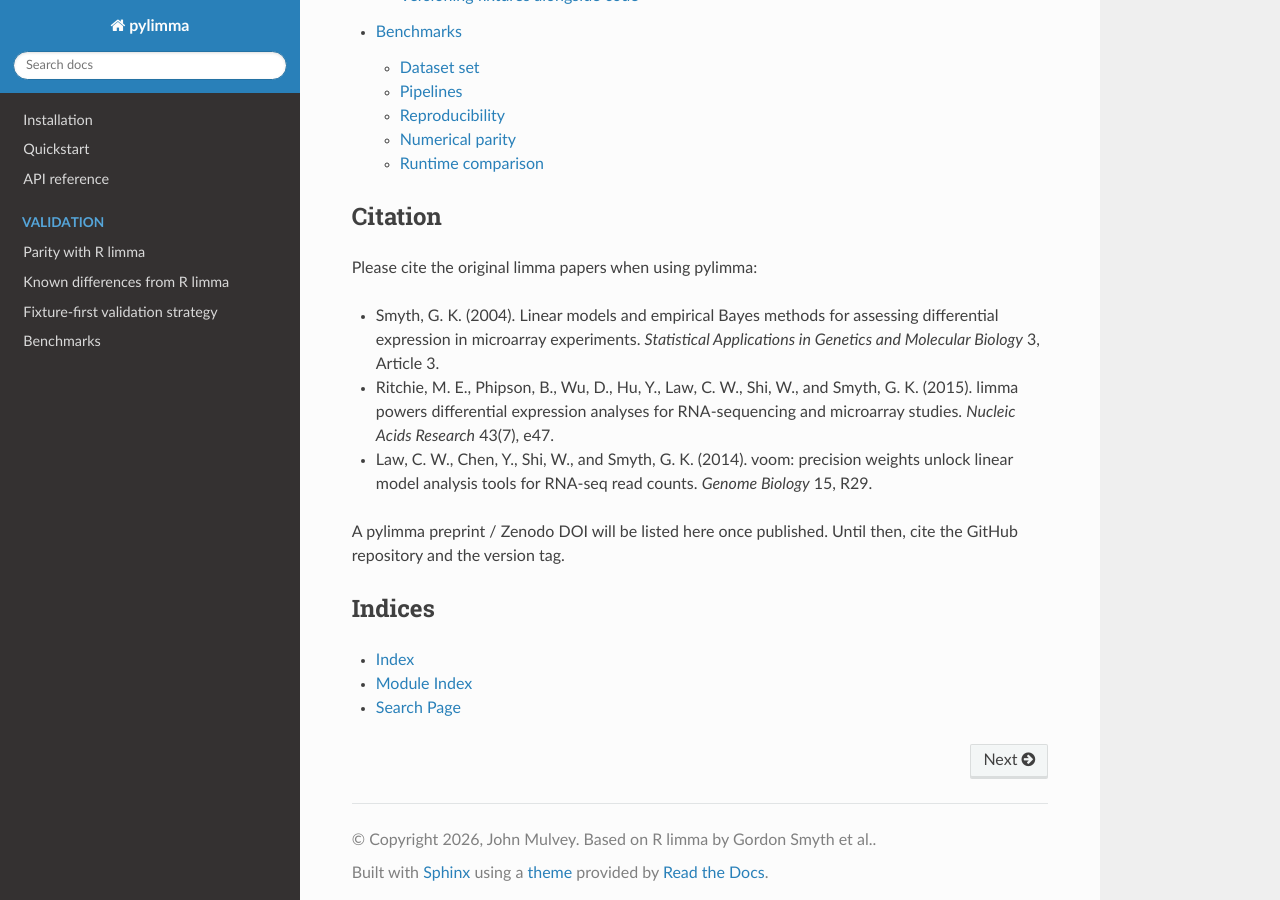
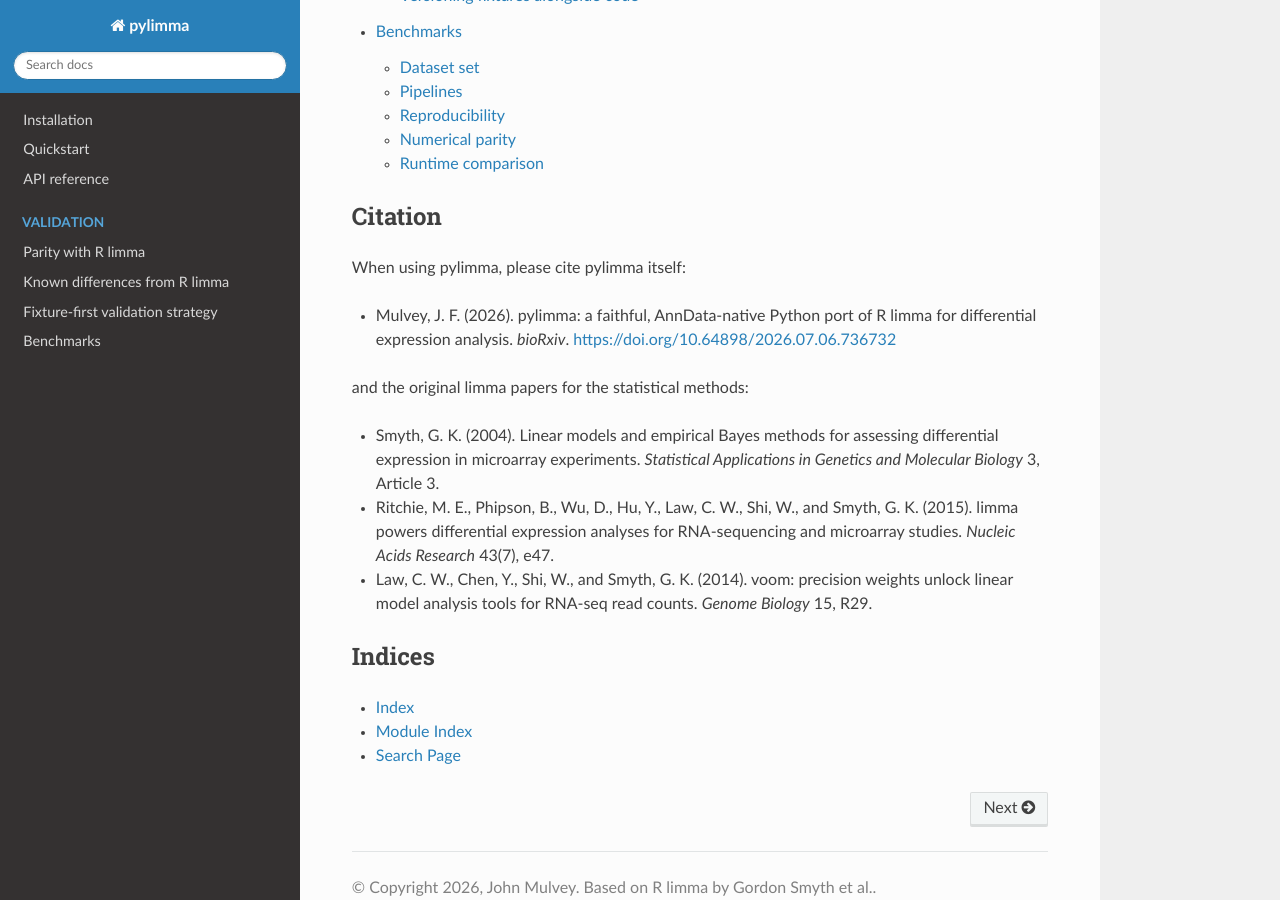
Before and after one commit to john-mulvey/pylimma, a Sphinx documentation site: the page built from docs/index.rst, in a window 1280 px wide and 900 px high, scrolled down 1901 px. Built offline with Sphinx 7.4.7 and the Read the Docs theme 3.1.0, drawn with Linux system fonts in a browser that asks for light colours; pages that are not in the unit, such as notebooks, are missing from menus.

Commit message:
docs: cite the pylimma preprint
README and docs/index.rst replace the preprint placeholders with the
bioRxiv citation (doi:10.64898/2026.07.06.736732); the docs index now
asks users to cite pylimma as well as the limma papers.

```diff
--- a/docs/index.rst
+++ b/docs/index.rst
@@ -66,7 +66,13 @@ Contents
 Citation
 --------
 
-Please cite the original limma papers when using pylimma:
+When using pylimma, please cite pylimma itself:
+
+- Mulvey, J. F. (2026). pylimma: a faithful, AnnData-native Python port
+  of R limma for differential expression analysis. *bioRxiv*.
+  https://doi.org/10.64898/2026.07.06.736732
+
+and the original limma papers for the statistical methods:
 
 - Smyth, G. K. (2004). Linear models and empirical Bayes methods for
   assessing differential expression in microarray experiments.
@@ -80,9 +86,6 @@ Please cite the original limma papers when using pylimma:
   precision weights unlock linear model analysis tools for RNA-seq
   read counts. *Genome Biology* 15, R29.
 
-A pylimma preprint / Zenodo DOI will be listed here once published.
-Until then, cite the GitHub repository and the version tag.
-
 Indices
 -------
 
```
Also changed, not shown: README.md (+4 -1 lines).
